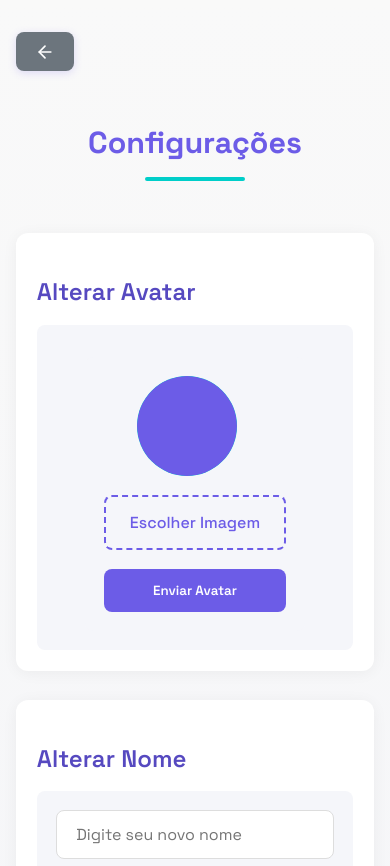
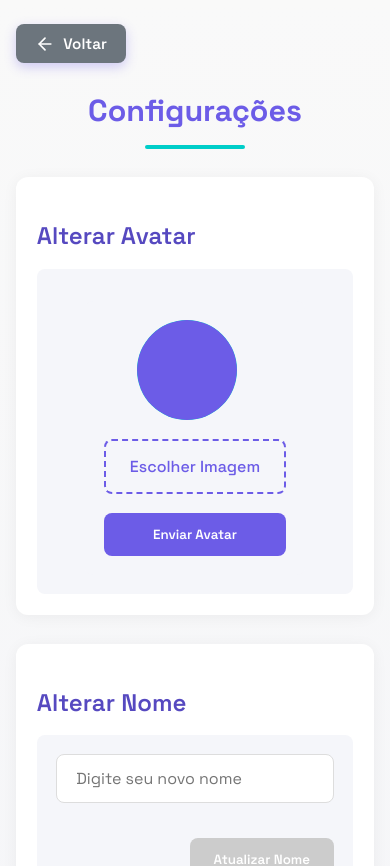
Before and after one commit to GuilhermeCanina/Front_TCC2025, a React (Vite) app: page /config in a window 390 px wide. Shown: the top 866 px of the page. Built offline with nearby package versions, Linux system fonts and the light colour scheme; the HTML template or start-up script is replaced by a standard one; a web font is replaced by a local one.

Commit message:
mais uma att

```diff
--- a/src/pages/Relatorio.jsx
+++ b/src/pages/Relatorio.jsx
@@ -11,14 +11,25 @@ import {
   Tooltip,
   Legend,
 } from "chart.js";
-import { FaChartBar, FaCalendarAlt, FaListAlt, FaCheck, FaTimes, FaArrowLeft } from "react-icons/fa";
+import {
+  FaChartBar,
+  FaCalendarAlt,
+  FaListAlt,
+  FaCheck,
+  FaTimes,
+  FaArrowLeft
+} from "react-icons/fa";
 import { useNavigate } from "react-router-dom";
 
 ChartJS.register(CategoryScale, LinearScale, BarElement, Title, Tooltip, Legend);
 
 export default function Relatorio() {
   const [periodo, setPeriodo] = useState("7d");
-  const [dados, setDados] = useState({ corretas: 0, erradas: 0, total: 0 });
+  const [dados, setDados] = useState({
+    corretas: 0,
+    erradas: 0,
+    total: 0
+  });
   const [loading, setLoading] = useState(false);
   const navigate = useNavigate();
 
@@ -30,6 +41,7 @@ export default function Relatorio() {
 
       if (!usuarioId || !token) {
         alert("Faça login para ver o relatório");
+        navigate("/login");
         return;
       }
 
@@ -46,13 +58,13 @@ export default function Relatorio() {
         setDados(res.data);
       } catch (err) {
         console.error("Erro ao buscar relatório:", err);
-        alert("Erro ao buscar relatório");
+        alert("Erro ao buscar relatório. Tente novamente.");
       }
       setLoading(false);
     };
 
     fetchRelatorio();
-  }, [periodo]);
+  }, [periodo, navigate]);
 
   const voltarParaHome = () => {
     navigate("/dashboard");
@@ -66,16 +78,24 @@ export default function Relatorio() {
         data: [dados.corretas, dados.erradas],
         backgroundColor: ["#00b894", "#d63031"],
         borderRadius: 10,
-        barThickness: 30,
+        barThickness: 40,
+        hoverBackgroundColor: ["#00d3a9", "#ff4757"],
       },
     ],
   };
 
   const chartOptions = {
     responsive: true,
+    maintainAspectRatio: false,
     plugins: {
-      legend: { display: false },
+      legend: {
+        display: false
+      },
       tooltip: {
+        backgroundColor: 'rgba(0, 0, 0, 0.8)',
+        padding: 12,
+        titleFont: { size: 14 },
+        bodyFont: { size: 14 },
         callbacks: {
           label: function(context) {
             return `${context.dataset.label}: ${context.raw}`;
@@ -84,8 +104,24 @@ export default function Relatorio() {
       }
     },
     scales: {
-      y: { beginAtZero: true, ticks: { stepSize: 1 } },
-      x: { grid: { display: false } }
+      y: {
+        beginAtZero: true,
+        ticks: {
+          stepSize: 1,
+          font: { size: 12 }
+        },
+        grid: {
+          color: 'rgba(0, 0, 0, 0.05)'
+        }
+      },
+      x: {
+        grid: {
+          display: false
+        },
+        ticks: {
+          font: { size: 13, weight: '500' }
+        }
+      }
     },
   };
 
@@ -93,7 +129,7 @@ export default function Relatorio() {
     <div className="relatorios-container">
       <button onClick={voltarParaHome} className="btn-voltar">
         <FaArrowLeft className="btn-icon" />
-        Voltar
+        <span>Voltar</span>
       </button>
 
       <div className="relatorios-header">
@@ -105,8 +141,12 @@ export default function Relatorio() {
         <div className="relatorios-filtros">
           <label>
             <FaCalendarAlt className="filter-icon" />
-            Período:
-            <select value={periodo} onChange={(e) => setPeriodo(e.target.value)}>
+            <span>Período:</span>
+            <select
+              value={periodo}
+              onChange={(e) => setPeriodo(e.target.value)}
+              disabled={loading}
+            >
               <option value="1d">Último dia</option>
               <option value="7d">Últimos 7 dias</option>
               <option value="30d">Últimos 30 dias</option>
@@ -142,8 +182,12 @@ export default function Relatorio() {
       <div className="chart-container">
         {loading ? (
           <p>Carregando gráfico...</p>
+        ) : dados.total > 0 ? (
+          <div style={{ height: '350px' }}>
+            <Bar data={chartData} options={chartOptions} />
+          </div>
         ) : (
-          <Bar data={chartData} options={chartOptions} />
+          <p>Nenhum dado disponível para o período selecionado.</p>
         )}
       </div>
     </div>
--- a/src/styles/config.css
+++ b/src/styles/config.css
@@ -1,3 +1,4 @@
+
 .config-container {
   max-width: 800px;
   margin: 0 auto;
@@ -5,62 +6,6 @@
   color: var(--dark);
   font-family: 'Segoe UI', Roboto, 'Helvetica Neue', sans-serif;
   line-height: 1.6;
-  position: relative;
-}
-
-.config-header {
-  display: flex;
-  align-items: center;
-  margin-bottom: 1.8rem;
-  position: relative;
-  padding-top: 0.5rem;
-}
-
-.config-header h1 {
-  flex: 1;
-  text-align: center;
-  margin: 0;
-  padding-bottom: 0.8rem;
-}
-
-.btn-voltar {
-  position: absolute;
-  left: 0;
-  top: 50%;
-  transform: translateY(-50%);
-  background: var(--primary);
-  color: white;
-  border: none;
-  border-radius: 8px;
-  padding: 0.6rem 1rem 0.6rem 0.8rem;
-  font-weight: 600;
-  font-size: 0.95rem;
-  cursor: pointer;
-  transition: all 0.25s ease;
-  display: flex;
-  align-items: center;
-  gap: 0.5rem;
-  text-decoration: none;
-  box-shadow: 0 2px 8px rgba(108, 92, 231, 0.2);
-  z-index: 10;
-}
-
-.btn-voltar:hover {
-  background: var(--primary-dark);
-  transform: translateY(-50%) translateX(-3px);
-  box-shadow: 0 4px 12px rgba(108, 92, 231, 0.3);
-}
-
-.btn-voltar:active {
-  transform: translateY(-50%) translateX(0);
-}
-
-.btn-voltar svg {
-  transition: transform 0.2s ease;
-}
-
-.btn-voltar:hover svg {
-  transform: translateX(-2px);
 }
 
 .config-container h1 {
@@ -68,6 +13,7 @@
   margin-bottom: 1.8rem;
   color: var(--primary);
   font-weight: 700;
+  text-align: center;
   position: relative;
   padding-bottom: 0.8rem;
 }
@@ -100,8 +46,7 @@
 }
 
 .avatar-uploader-container,
-.name-changer-container,
-.email-changer-container {
+.name-changer-container {
   display: flex;
   flex-direction: column;
   gap: 1.2rem;
@@ -202,26 +147,6 @@
     padding: 1.5rem 1rem;
   }
 
-  .config-header {
-    flex-direction: column;
-    align-items: stretch;
-    gap: 1rem;
-    margin-bottom: 1.5rem;
-  }
-
-  .btn-voltar {
-    position: static;
-    transform: none;
-    align-self: flex-start;
-    width: auto;
-    margin-bottom: 0.5rem;
-  }
-
-  .config-header h1 {
-    order: 1;
-    margin-top: 0.5rem;
-  }
-
   .button-group {
     flex-direction: column;
     gap: 0.8rem;
@@ -229,10 +154,6 @@
 
   .btn {
     width: 100%;
-  }
-
-  .config-section {
-    padding: 1.5rem;
   }
 }
 
@@ -246,35 +167,7 @@
   }
 
   .avatar-uploader-container,
-  .name-changer-container,
-  .email-changer-container {
+  .name-changer-container {
     padding: 1.2rem;
   }
-
-  .btn-voltar {
-    padding: 0.5rem 0.8rem 0.5rem 0.7rem;
-    font-size: 0.9rem;
-  }
-
-  .btn-voltar span {
-    display: none;
-  }
-
-  .btn-voltar svg {
-    margin-right: 0;
-  }
 }
-
-@media (max-width: 360px) {
-  .btn-voltar {
-    padding: 0.6rem;
-    border-radius: 50%;
-    width: 40px;
-    height: 40px;
-    justify-content: center;
-  }
-
-  .btn-voltar span {
-    display: none;
-  }
-}
--- a/src/styles/relatorio.css
+++ b/src/styles/relatorio.css
@@ -6,26 +6,43 @@
   min-height: 100vh;
 }
 
+
 .btn-voltar {
-  padding: 0.6rem 1.2rem;
-  background: #6c757d;
+  background: linear-gradient(135deg, var(--primary), var(--primary-dark));
   color: white;
   border: none;
-  border-radius: 8px;
+  border-radius: 10px;
+  padding: 0.8rem 1.5rem;
   font-weight: 600;
+  font-size: 0.95rem;
   cursor: pointer;
   transition: all 0.3s ease;
-  display: flex;
+  display: inline-flex;
   align-items: center;
   gap: 0.5rem;
+  text-decoration: none;
+  box-shadow: 0 4px 12px rgba(108, 92, 231, 0.3);
   margin-bottom: 1.5rem;
 }
 
 .btn-voltar:hover {
-  background: #5a6268;
-  transform: translateY(-1px);
+  background: linear-gradient(135deg, var(--primary-dark), var(--primary));
+  transform: translateY(-2px);
+  box-shadow: 0 6px 16px rgba(108, 92, 231, 0.4);
 }
 
+.btn-voltar:active {
+  transform: translateY(0);
+}
+
+.btn-icon {
+  font-size: 1.1rem;
+  transition: transform 0.2s ease;
+}
+
+.btn-voltar:hover .btn-icon {
+  transform: translateX(-2px);
+}
 .relatorios-header {
   display: flex;
   justify-content: space-between;
```
